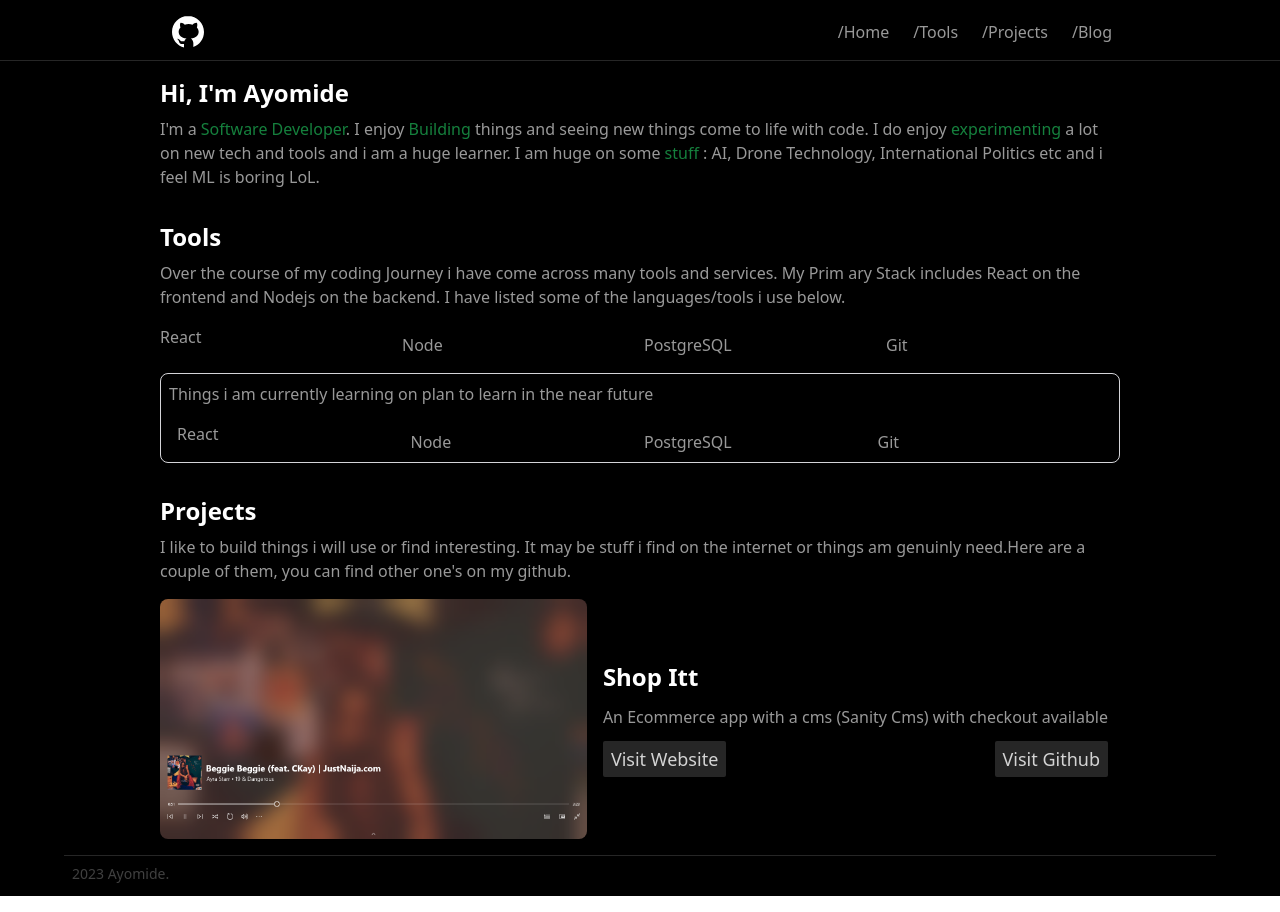
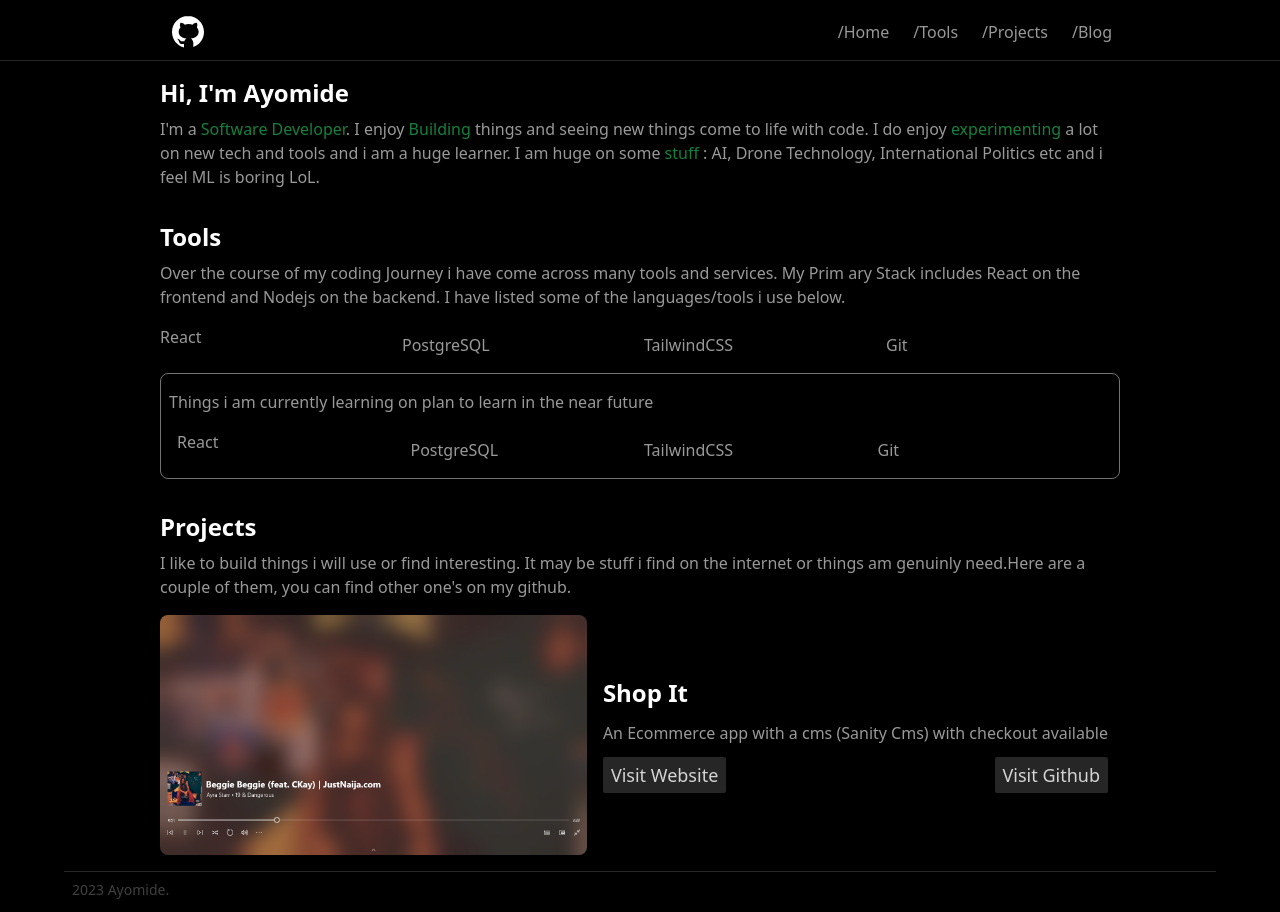
Before and after one commit to Ayothegod/portfolio, a Next.js app: page / in a window 1280 px wide. Built offline with nearby package versions, Linux system fonts and the light colour scheme.

Commit message:
arrange ind Tool

```diff
--- /dev/null
+++ b/components/IndTool.jsx
@@ -0,0 +1,9 @@
+const IndTool = ({name}) => {
+  return (
+    <div className="hover:text-blue-600 cursor-pointer">
+      <h3 className="font-medium">{name}</h3>
+    </div>
+  );
+};
+
+export default IndTool;
--- a/components/Project.jsx
+++ b/components/Project.jsx
@@ -2,15 +2,9 @@ import Image from "next/image"
 import Link from "next/link"
 import dummyImage from "@/assets/Screenshot (155).png";
 
-const Project = () => {
+const Project = ({name,desc}) => {
   return (
-    <section id="projects" className="max-w-[60rem] mx-auto mt-8 pb-4 ">
-            <h2 className="font-bold text-white text-2xl mb-2">Projects</h2>
-            <p className="">
-              I like to build things i will use or find interesting. It may be
-              stuff i find on the internet or things am genuinly need.Here are a
-              couple of them, you can find other one&apos;s on my github.
-            </p>
+
             <div className="mt-4 grid grid-cols-1 sm:grid-cols-1 gap-8 ">
               <div className="flex flex-col sm:flex-row gap-y-2 gap-x-4 sm:items-center">
                 <div className="h-48 sm:h-60 rounded-lg overflow-hidden ">
@@ -22,24 +16,22 @@ const Project = () => {
                 </div>
                 <div className="flex flex-col gap-1">
                   <h3 className="font-semibold text-white text-lg sm:text-2xl leading-none">
-                    Shop Itt
+                    {name}
                   </h3>
                   <p className="sm:mt-2">
-                    An Ecommerce app with a cms (Sanity Cms) with checkout
-                    available
+                    {desc}
                   </p>
                   <div className="flex justify-between items-center sm:mt-2 ">
-                    <button className=" text-neutral-300 flex text-xs sm:text-sm md:text-lg bg-neutral-800 px-2 py-1 rounded-sm ">
+                    <button className=" text-neutral-300 flex text-sm md:text-lg bg-neutral-800 px-2 py-1 rounded-sm ">
                       <Link href="/">Visit Website </Link>
                     </button>
-                    <button className=" text-neutral-300 flex text-xs sm:text-sm md:text-lg  bg-neutral-800 px-2 py-1 rounded-sm ">
+                    <button className=" text-neutral-300 flex text-sm md:text-lg  bg-neutral-800 px-2 py-1 rounded-sm ">
                       <Link href="/">Visit Github</Link>
                     </button>
                   </div>
                 </div>
               </div>
             </div>
-          </section>
   )
 }
 
--- a/pages/index.js
+++ b/pages/index.js
@@ -4,6 +4,7 @@ import Link from "next/link";
 import Image from "next/image";
 import { SiTypescript } from "react-icons/si";
 import Project from "@/components/Project";
+import IndTool from "@/components/IndTool";
 
 export default function Home() {
   return (
@@ -47,48 +48,41 @@ export default function Home() {
               use below.
             </p>
             <aside className="grid grid-cols-2 md:grid-cols-3 lg:grid-cols-4 mt-4 gap-x-2 space-y-2">
-              <div className="hover:text-blue-600 cursor-pointer">
-                <h3 className="font-medium">React</h3>
-              </div>
-              <div>
-                <h3>Node</h3>
-              </div>
-              <div>
-                <h3>PostgreSQL</h3>
-              </div>
-              <div>
-                <h3>Git</h3>
-              </div>
+              <IndTool name="React" />
+              <IndTool name="PostgreSQL" />
+              <IndTool name="TailwindCSS" />
+              <IndTool name="Git" />
             </aside>
-            <aside className="w-full border rounded-lg border-zinc-300 p-2 mt-4">
+            <aside className="w-full border rounded-lg border-neutral-500 py-4 px-2 mt-4">
               <p>
                 Things i am currently learning on plan to learn in the near
                 future
               </p>
               <div className="grid grid-cols-2 md:grid-cols-3 lg:grid-cols-4 mt-4 gap-x-2 space-y-2 px-2">
-                <div className="hover:text-blue-600 cursor-pointer">
-                  <h3>React</h3>
-                </div>
-                <div>
-                  <h3>Node</h3>
-                </div>
-                <div>
-                  <h3>PostgreSQL</h3>
-                </div>
-                <div>
-                  <h3>Git</h3>
-                </div>
+                <IndTool name="React" />
+                <IndTool name="PostgreSQL" />
+                <IndTool name="TailwindCSS" />
+                <IndTool name="Git" />
               </div>
             </aside>
           </section>
 
-          <Project/>
-
+          <section id="projects" className="max-w-[60rem] mx-auto mt-8 pb-4 ">
+            <h2 className="font-bold text-white text-2xl mb-2">Projects</h2>
+            <p className="">
+              I like to build things i will use or find interesting. It may be
+              stuff i find on the internet or things am genuinly need.Here are a
+              couple of them, you can find other one&apos;s on my github.
+            </p>
+            <Project
+              name="Shop It"
+              desc="An Ecommerce app with a cms (Sanity Cms) with checkout available"
+            />
+          </section>
         </main>
         <footer className=" max-w-[72rem] mx-auto border-t border-t-neutral-800 p-2">
           <section className="">
-          <h6 className="text-sm text-neutral-700">2023 Ayomide.</h6>
-
+            <h6 className="text-sm text-neutral-700">2023 Ayomide.</h6>
           </section>
         </footer>
       </main>
```
